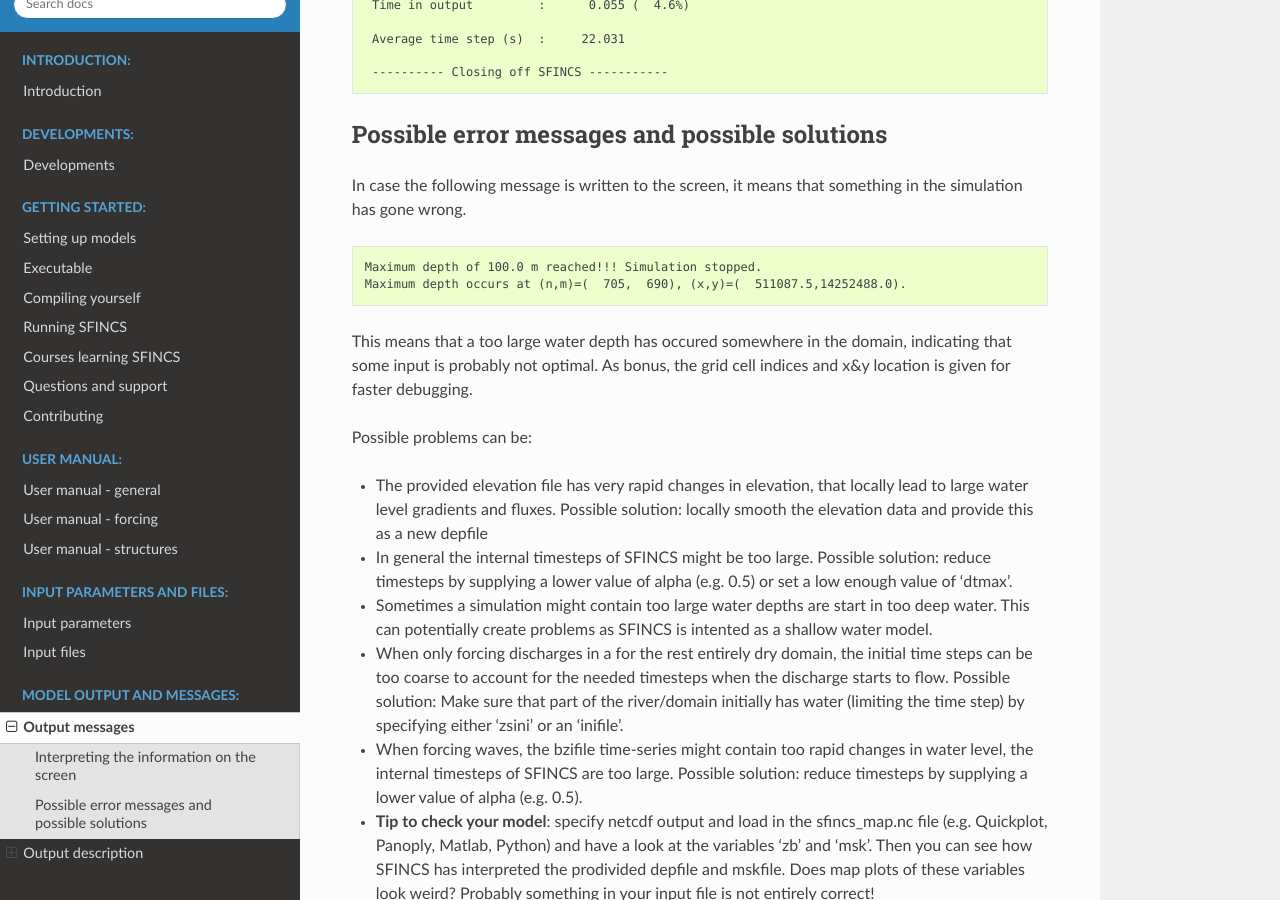
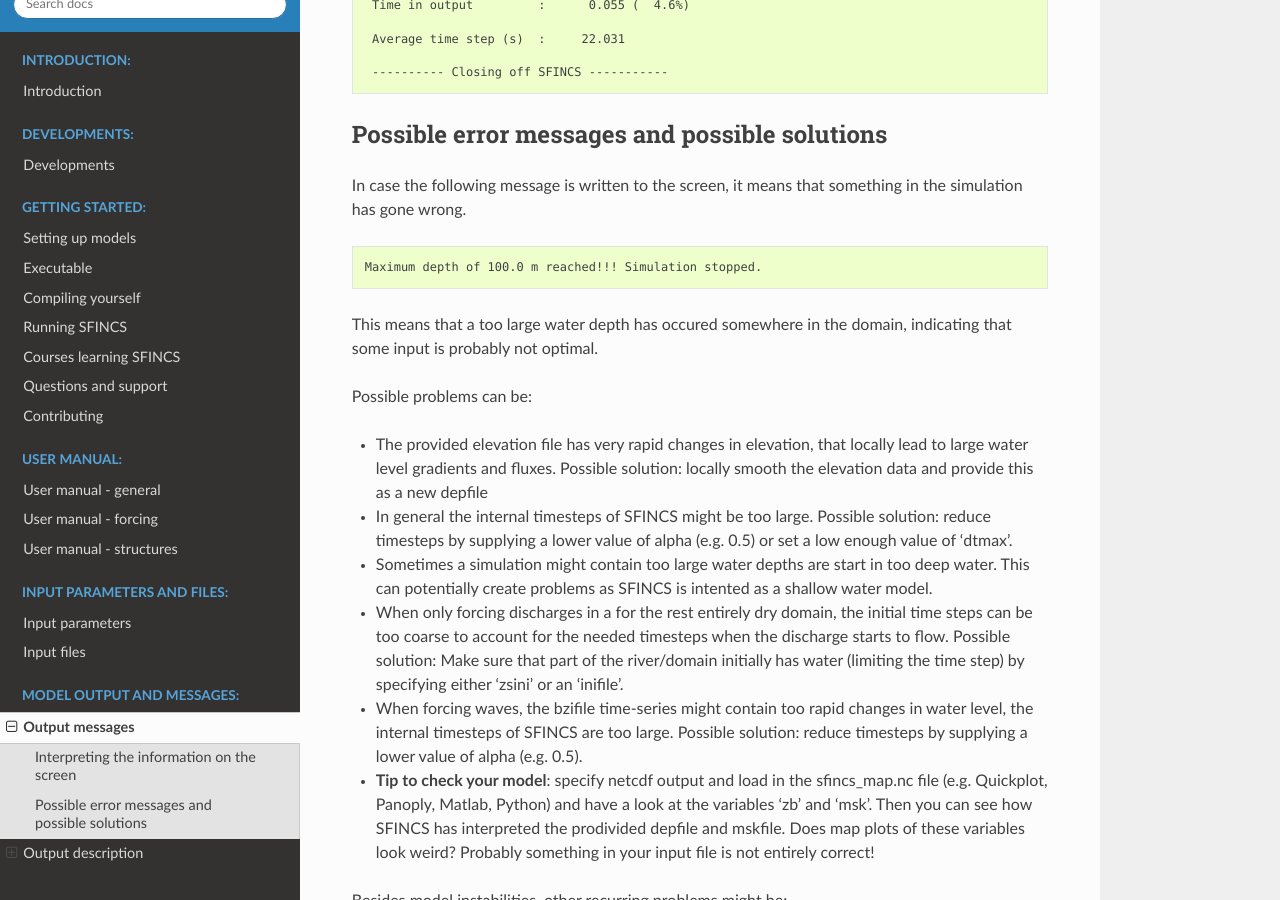
Before and after one commit to Deltares/SFINCS, a Sphinx documentation site: the page built from docs/output.rst, in a window 1280 px wide and 900 px high, scrolled down 2154 px. Built offline with Sphinx 7.4.7 and the Read the Docs theme 2.0.0, drawn with Linux system fonts in a browser that asks for light colours.

Commit message:
- Currently x&y not given as output

```diff
--- a/docs/output.rst
+++ b/docs/output.rst
@@ -122,10 +122,8 @@
 .. code-block:: text
 
 	Maximum depth of 100.0 m reached!!! Simulation stopped.
-	Maximum depth occurs at (n,m)=(  705,  690), (x,y)=(  511087.5,14252488.0).
 
 This means that a too large water depth has occured somewhere in the domain, indicating that some input is probably not optimal.
-As bonus, the grid cell indices and x&y location is given for faster debugging.
 
 Possible problems can be:
 
```
